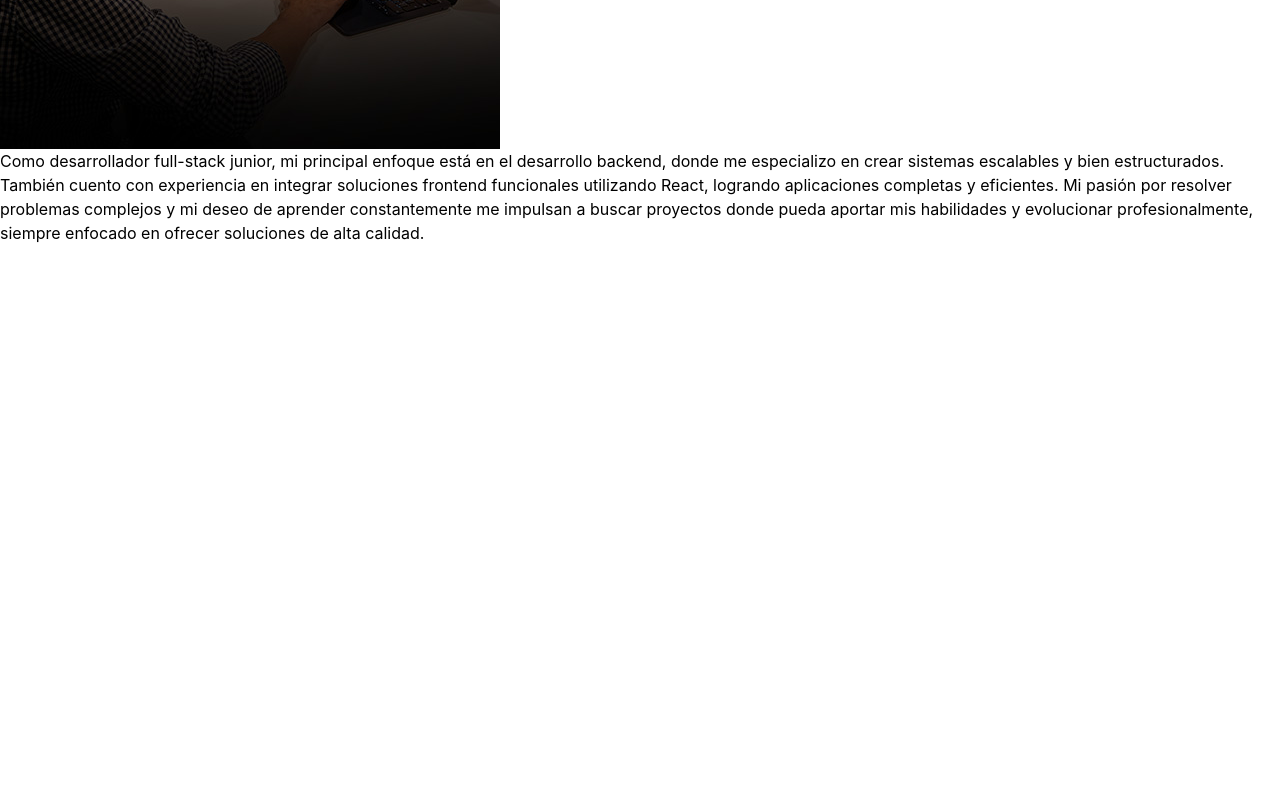
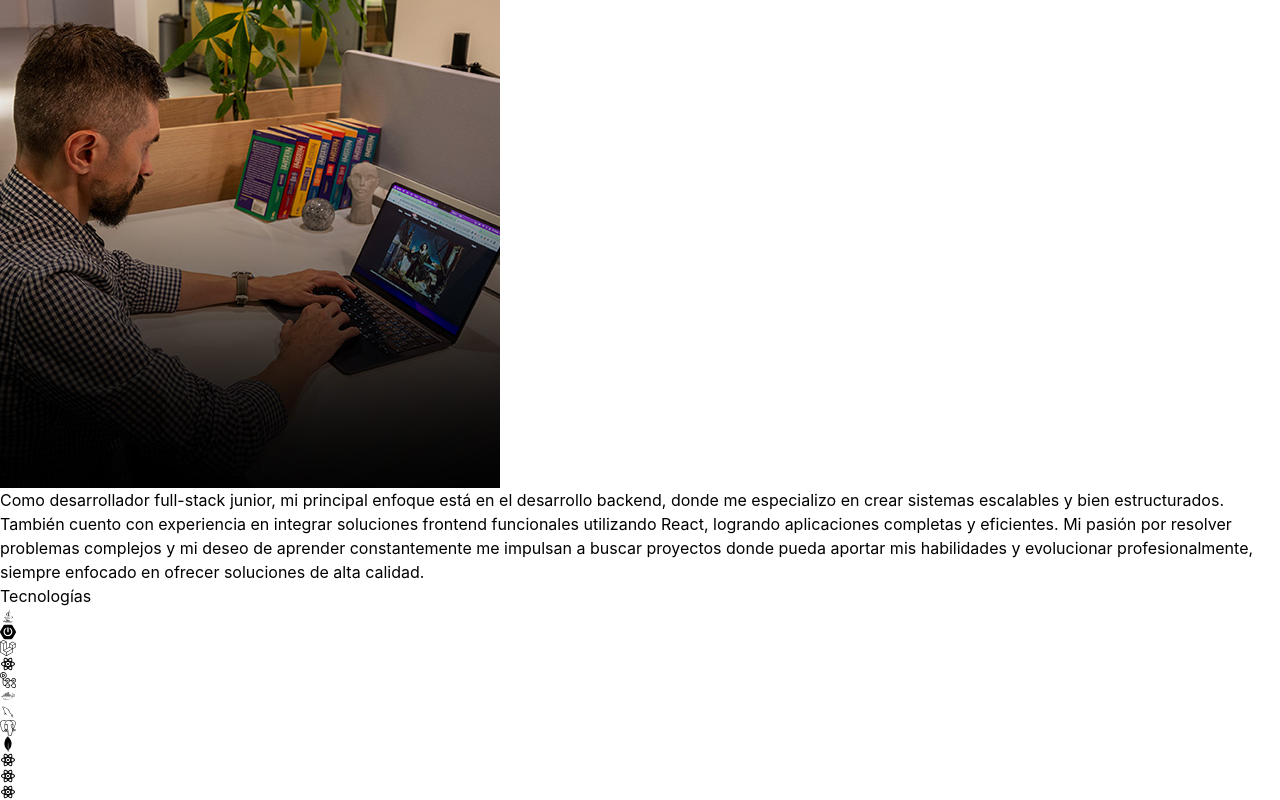
Before and after one commit to jarenas1/PORTFOLIO-REACT, a React (Vite) app: page / in a window 1280 px wide. Shown: the part 1145-1945 px from the top of the page. Before the commit the page ends 1390 px from the top, so only its background shows below. Built offline with nearby package versions, Linux system fonts and the light colour scheme.

Commit message:
fix: nav logo

```diff
--- a/src/App.jsx
+++ b/src/App.jsx
@@ -2,6 +2,8 @@ import React from 'react'
 import Navbar from './components/Navbar'
 import Hero from './components/Hero'
 import About from './components/About'
+import Technologies from './components/Technologies'
+
 
 const App = () => {
   return (
@@ -14,6 +16,7 @@ const App = () => {
         <Navbar />
         <Hero/>
         <About/>
+        <Technologies/>
       </div>
     </div>
   )
--- a/src/components/Navbar.jsx
+++ b/src/components/Navbar.jsx
@@ -1,5 +1,5 @@
 import React from 'react'
-import logo from "../assets/kevinRushLogo.png"
+import logo from "../assets/jarenas1Logo.png"
 import { FaLinkedin } from 'react-icons/fa'
 import { FaGithub } from 'react-icons/fa'
 import { FaInstagram } from 'react-icons/fa'
@@ -11,7 +11,7 @@ const Navbar = () => {
     {/* LOGO */}
       <nav className='mb-20 flex items-center justify-between py-6'>
         <div className='flex flex-shrink-0 items-center'>
-            <img src={logo} alt="jarenas1 logo" />
+            <img src={logo} alt="jarenas1 logo" className='w-40 sm:w-60' />
         </div>
         {/* CONTACT INFORMATION */}
         <div className='m-8 flex items-center justify-center gap-4 text-2xl'>
--- /dev/null
+++ b/src/components/Technologies.jsx
@@ -0,0 +1,61 @@
+import React from 'react'
+import { RiReactjsLine } from 'react-icons/ri'
+import { DiJava} from 'react-icons/di'
+import { DiJsBadge } from 'react-icons/di'
+import { DiSass  } from 'react-icons/di'
+import { DiMysql } from 'react-icons/di'
+import { SiSpringboot } from 'react-icons/si'
+import { FaLaravel } from 'react-icons/fa'
+import { SiPostgresql } from 'react-icons/si'
+import { SiMongodb } from 'react-icons/si'
+import { FaHtml5 } from 'react-icons/fa6'
+import { SiGithubactions } from 'react-icons/si'
+import {DiDocker } from 'react-icons/di'
+
+const Technologies = () => {
+  return (
+    <div className='border-b border-neutral-800 pb-24'>
+        <h2 className='my-20 text-center text-4xl'>Tecnologías</h2>
+        <div className='flex flex-wrap items-center justify-center gap-4'>
+            <div className='rounded-2xl border-4 border-neutral-800 p-4'>
+                <DiJava className='text-6xl text-cyan-400'/>
+            </div>
+            <div className='rounded-2xl border-4 border-neutral-800 p-4'>
+                <SiSpringboot className='text-6xl text-cyan-400'/>
+            </div>
+            <div className='rounded-2xl border-4 border-neutral-800 p-4'>
+                <FaLaravel className='text-6xl text-cyan-400'/>
+            </div>
+            <div className='rounded-2xl border-4 border-neutral-800 p-4'>
+                <RiReactjsLine className='text-6xl text-cyan-400'/>
+            </div>
+            <div className='rounded-2xl border-4 border-neutral-800 p-4'>
+                <SiGithubactions className='text-6xl text-cyan-400'/>
+            </div>
+            <div className='rounded-2xl border-4 border-neutral-800 p-4'>
+                <DiDocker className='text-6xl text-cyan-400'/>
+            </div>
+            <div className='rounded-2xl border-4 border-neutral-800 p-4'>
+                <DiMysql className='text-6xl text-cyan-400'/>
+            </div>
+            <div className='rounded-2xl border-4 border-neutral-800 p-4'>
+                <SiPostgresql className='text-6xl text-cyan-400'/>
+            </div>
+            <div className='rounded-2xl border-4 border-neutral-800 p-4'>
+                <SiMongodb className='text-6xl text-cyan-400'/>
+            </div>
+            <div className='rounded-2xl border-4 border-neutral-800 p-4'>
+                <RiReactjsLine className='text-6xl text-cyan-400'/>
+            </div>
+            <div className='rounded-2xl border-4 border-neutral-800 p-4'>
+                <RiReactjsLine className='text-6xl text-cyan-400'/>
+            </div>
+            <div className='rounded-2xl border-4 border-neutral-800 p-4'>
+                <RiReactjsLine className='text-6xl text-cyan-400'/>
+            </div>
+        </div>
+    </div>
+  )
+}
+
+export default Technologies
```
Also changed, not shown: src/assets/jarenas1Logo.png (added).
